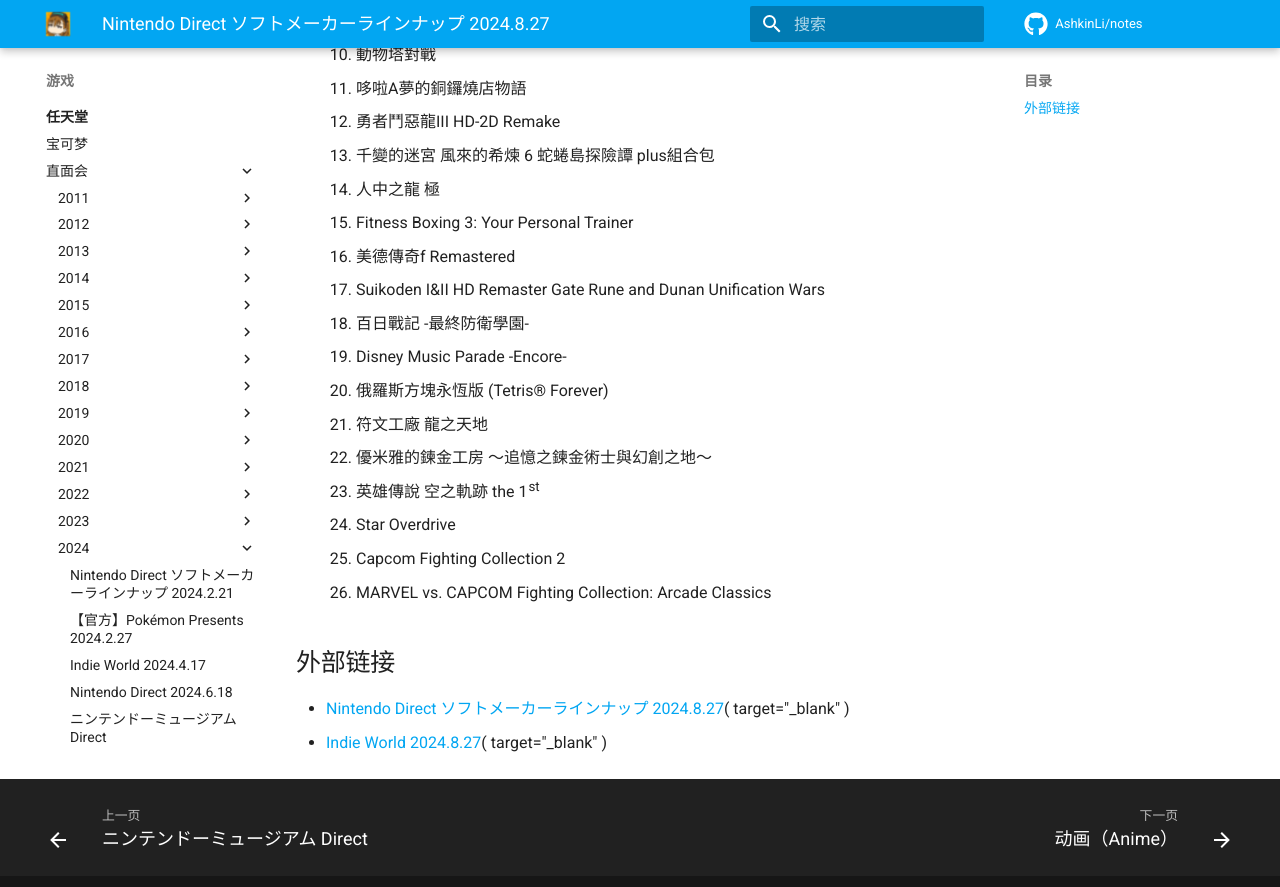
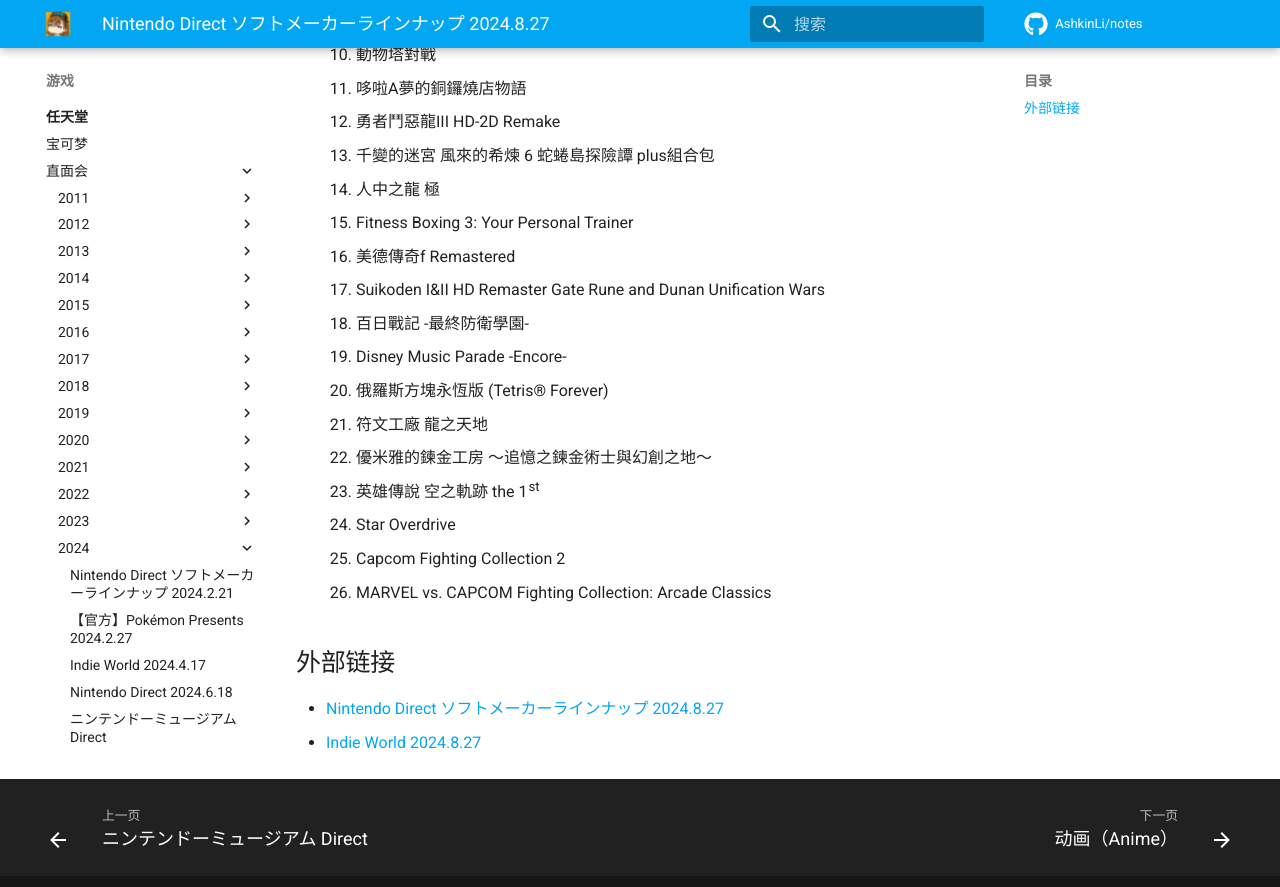
Before and after one commit to AshkinLi/notes, an MkDocs documentation site: the page built from docs/games/nintendo/direct/2024/2024-08-27-Partner-Showcase.md, in a window 1280 px wide and 900 px high, scrolled down 1085 px. Shown: the top 887 px of the window. Built offline with MkDocs 1.6.1 and Material for MkDocs 9.7.7, drawn with Linux system fonts in a browser that asks for light colours; plug-ins that fetch from the network failed and are left out; comment, search, counter and statistics services are not loaded.

Commit message:
Synchronized in 2024-09-13 14:36:06

```diff
--- a/docs/games/nintendo/direct/2024/2024-08-27-Partner-Showcase.md
+++ b/docs/games/nintendo/direct/2024/2024-08-27-Partner-Showcase.md
@@ -58,5 +58,5 @@
 
 ## 外部链接
 
-- [Nintendo Direct ソフトメーカーラインナップ 2024.8.27](https://www.youtube.com/watch?v=14tEHxz5Z6w)( target="_blank" )
-- [Indie World 2024.8.27](https://www.youtube.com/watch?v=0ZA0LefX0cQ)( target="_blank" )
+- [Nintendo Direct ソフトメーカーラインナップ 2024.8.27](https://www.youtube.com/watch?v=14tEHxz5Z6w)
+- [Indie World 2024.8.27](https://www.youtube.com/watch?v=0ZA0LefX0cQ)
```
